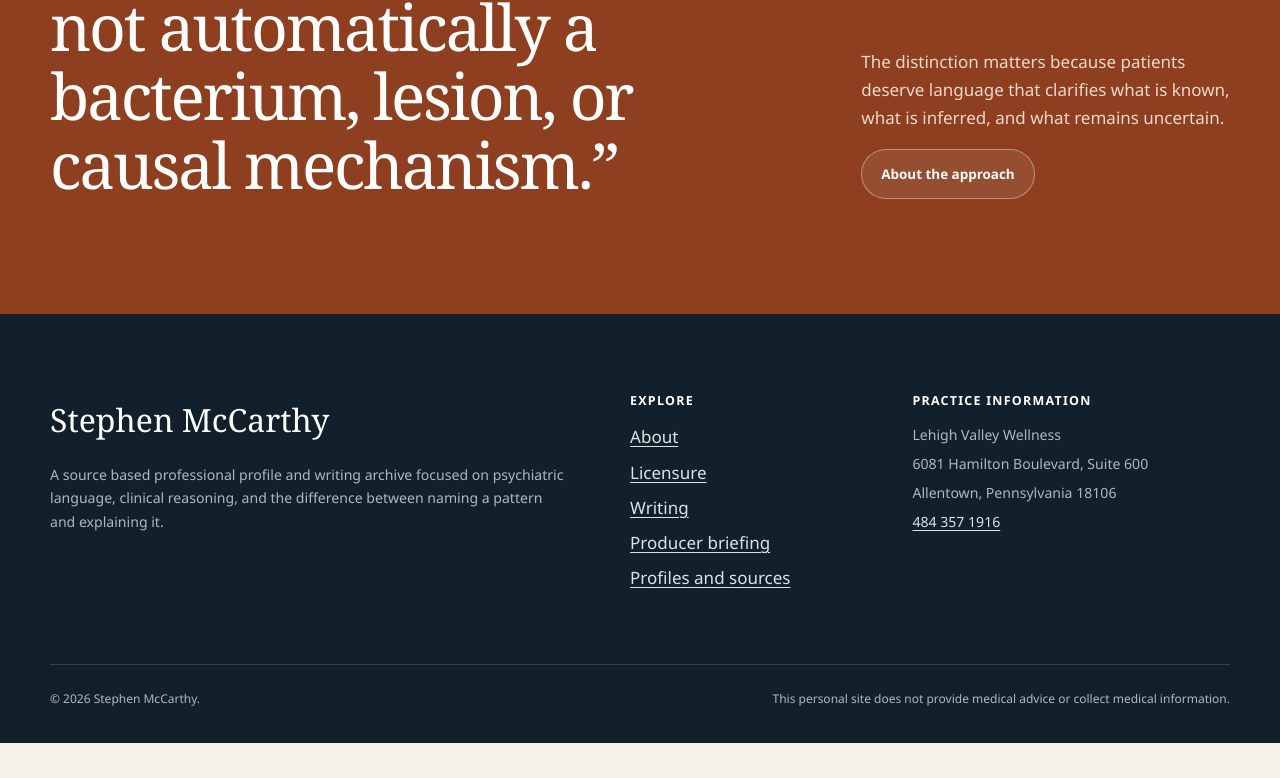
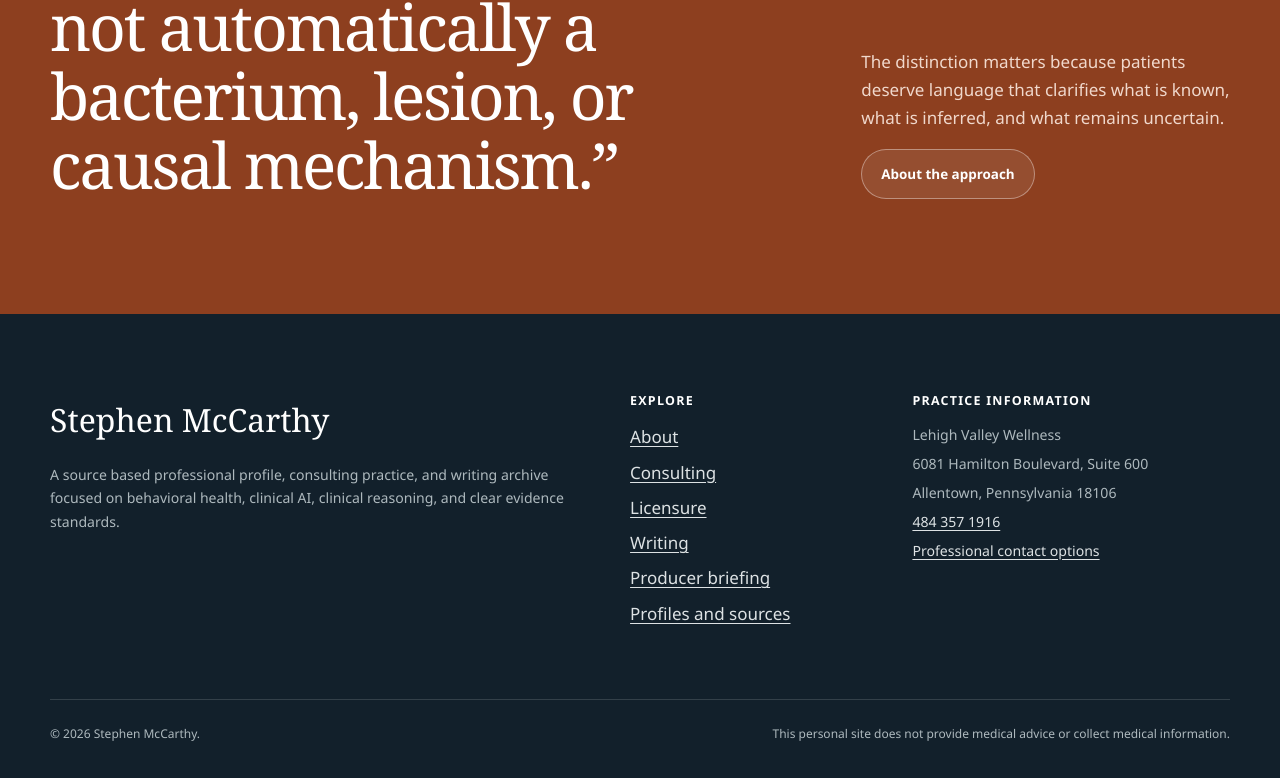
Before and after one commit to mccarthys11145-del/personal-website-2, a Next.js app: page / in a window 1280 px wide. Shown: the part 4607-5385 px from the top of the page. Before the commit the page ends 5350 px from the top, so only its background shows below. Built offline with nearby package versions, Linux system fonts and the light colour scheme.

Commit message:
Add consulting links to footer

```diff
--- a/components/footer.tsx
+++ b/components/footer.tsx
@@ -7,8 +7,8 @@ export default function Footer() {
         <div>
           <div className="footer-brand">Stephen McCarthy</div>
           <p className="footer-summary">
-            A source based professional profile and writing archive focused on psychiatric language,
-            clinical reasoning, and the difference between naming a pattern and explaining it.
+            A source based professional profile, consulting practice, and writing archive focused on behavioral health,
+            clinical AI, clinical reasoning, and clear evidence standards.
           </p>
         </div>
 
@@ -16,6 +16,7 @@ export default function Footer() {
           <h2>Explore</h2>
           <ul>
             <li><Link href="/about">About</Link></li>
+            <li><Link href="/consulting">Consulting</Link></li>
             <li><Link href="/professional-record">Licensure</Link></li>
             <li><Link href="/writing">Writing</Link></li>
             <li><Link href="/briefing/mental-health-theology">Producer briefing</Link></li>
@@ -29,6 +30,7 @@ export default function Footer() {
           <p>6081 Hamilton Boulevard, Suite 600</p>
           <p>Allentown, Pennsylvania 18106</p>
           <p><a href="tel:+14843571916">484 357 1916</a></p>
+          <p><Link href="/contact">Professional contact options</Link></p>
         </div>
       </div>
 
```
